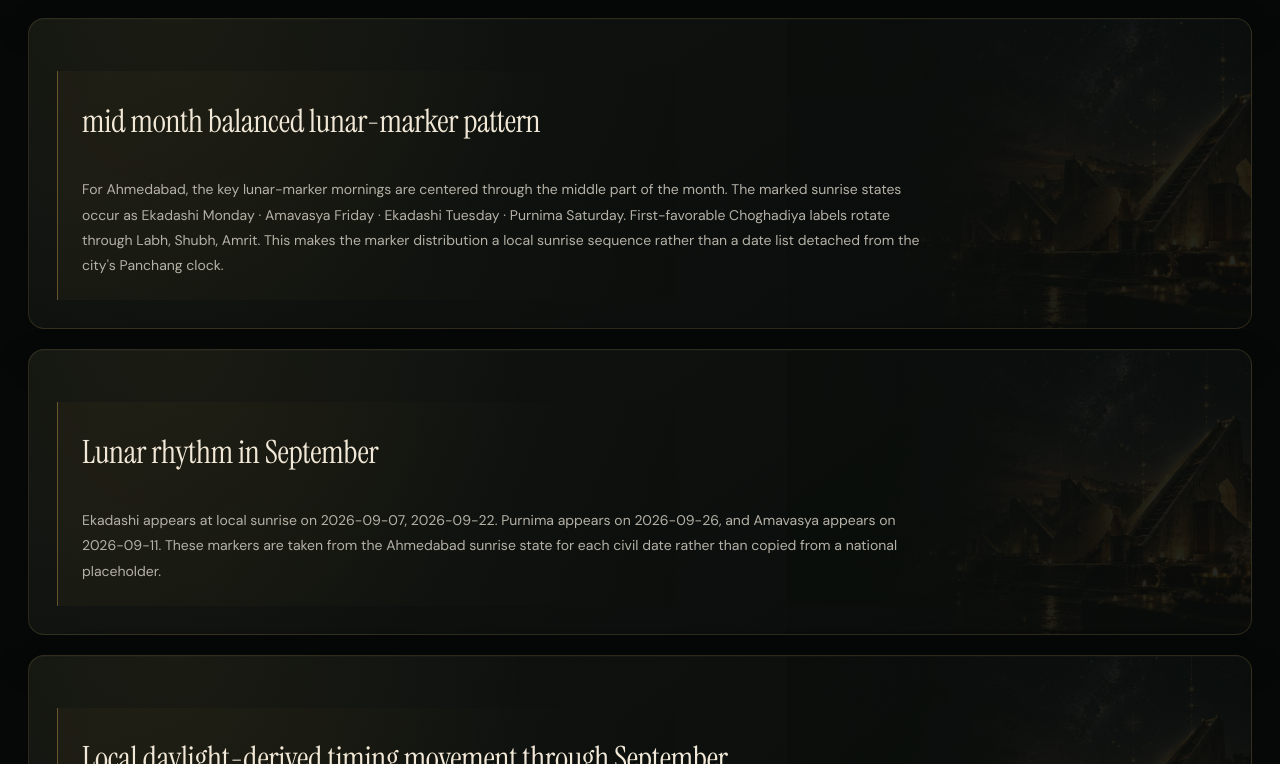
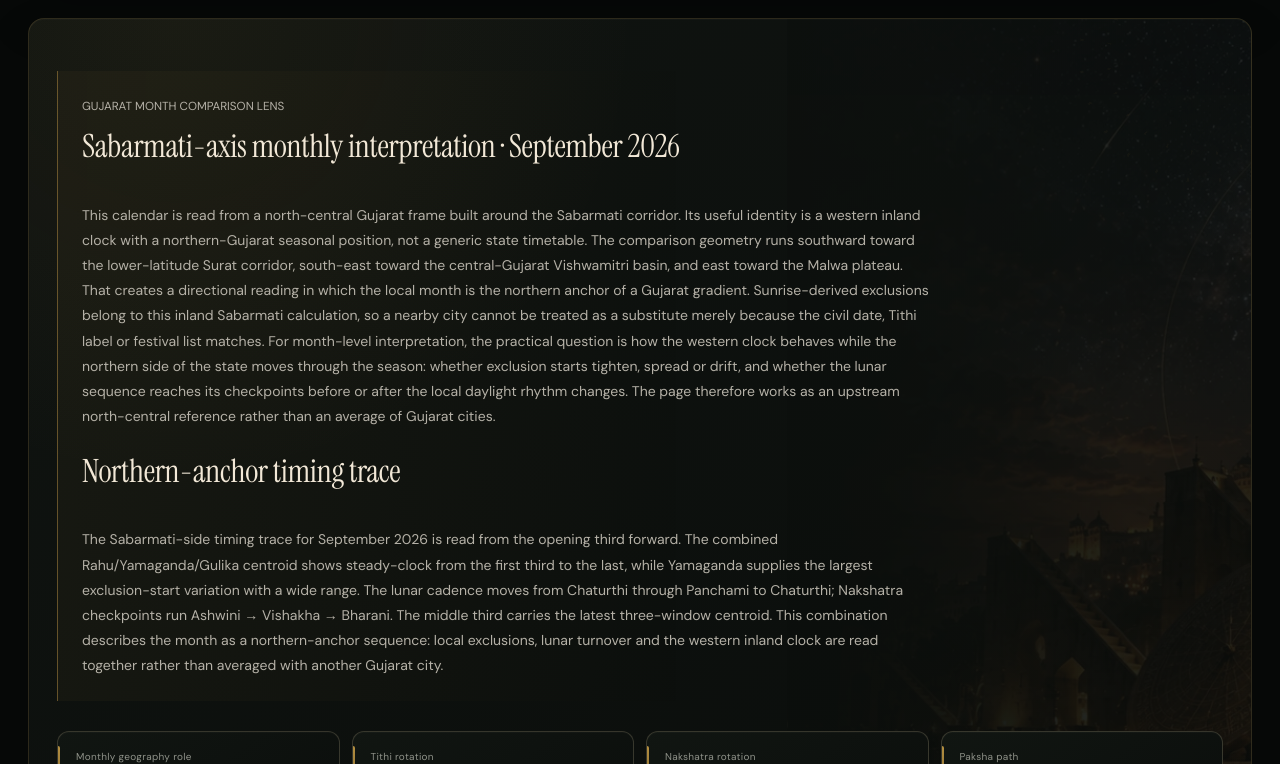
Before and after one commit to SviatF/chanag.xx, a Next.js app: page /calendar/ahmedabad/2026/09 in a window 1280 px wide. Shown: the part 3716-4480 px from the top of the page. Built offline with nearby package versions, Linux system fonts and the light colour scheme.

Commit message:
feat(content): render monthly calendar comparison lens

```diff
--- a/app/calendar/[city]/[year]/[month]/page.tsx
+++ b/app/calendar/[city]/[year]/[month]/page.tsx
@@ -7,6 +7,7 @@ import {findCityBySlug} from "@/lib/cities";
 import {buildMonthlyCalendarQualityContent} from "@/lib/calendar-content-engine";
 import {buildCalendarMonthCityContext} from "@/lib/calendar-month-city-context";
 import {buildCalendarMonthSimilarityContext} from "@/lib/calendar-month-similarity-context";
+import {buildCalendarMonthHighSimilarityContext} from "@/lib/calendar-month-high-similarity-context";
 import {getPrecomputedMuhuratPanchangMonth} from "@/lib/muhurat-precomputed";
 import {getPanchang} from "@/lib/panchang";
 import {festivalsForYear} from "@/lib/festivals";
@@ -55,6 +56,7 @@ export default async function CalendarPage({params}:{params:Promise<{city:string
   const qualityContent=buildMonthlyCalendarQualityContent(city,y,m,entries,monthFestivals);
   const cityContext=buildCalendarMonthCityContext(city,y,m,entries,monthFestivals);
   const similarityContext=buildCalendarMonthSimilarityContext(city,y,m,entries);
+  const highSimilarityContext=buildCalendarMonthHighSimilarityContext(city,y,m,entries);
   const monthName=monthLabel(y,m);
   const prev=new Date(Date.UTC(y,m-2,1));
   const next=new Date(Date.UTC(y,m,1));
@@ -108,6 +110,11 @@ export default async function CalendarPage({params}:{params:Promise<{city:string
       <div className="data-grid">{similarityContext.facts.map(item=><div className="data-card" key={item.label}><small>{item.label}</small><strong>{item.value}</strong>{item.note?<small>{item.note}</small>:null}</div>)}</div>
     </section>
 
+    {highSimilarityContext?<section className="wide-panel">
+      <div className="seo-copy"><small>GUJARAT MONTH COMPARISON LENS</small><h2>{highSimilarityContext.title}</h2><p>{highSimilarityContext.geographyBody}</p><h2>{highSimilarityContext.rhythmTitle}</h2><p>{highSimilarityContext.rhythmBody}</p></div>
+      <div className="data-grid">{highSimilarityContext.facts.map(item=><div className="data-card" key={item.label}><small>{item.label}</small><strong>{item.value}</strong>{item.note?<small>{item.note}</small>:null}</div>)}</div>
+    </section>:null}
+
     <section className="wide-panel"><div className="seo-copy"><h2>{cityContext.lunarTitle}</h2><p>{cityContext.lunarBody}</p></div></section>
     <section className="wide-panel"><div className="seo-copy"><h2>{qualityContent.lunarTitle}</h2><p>{qualityContent.lunarBody}</p></div></section>
     <section className="wide-panel"><div className="seo-copy"><h2>{qualityContent.solarTitle}</h2><p>{qualityContent.solarBody}</p></div></section>
```
